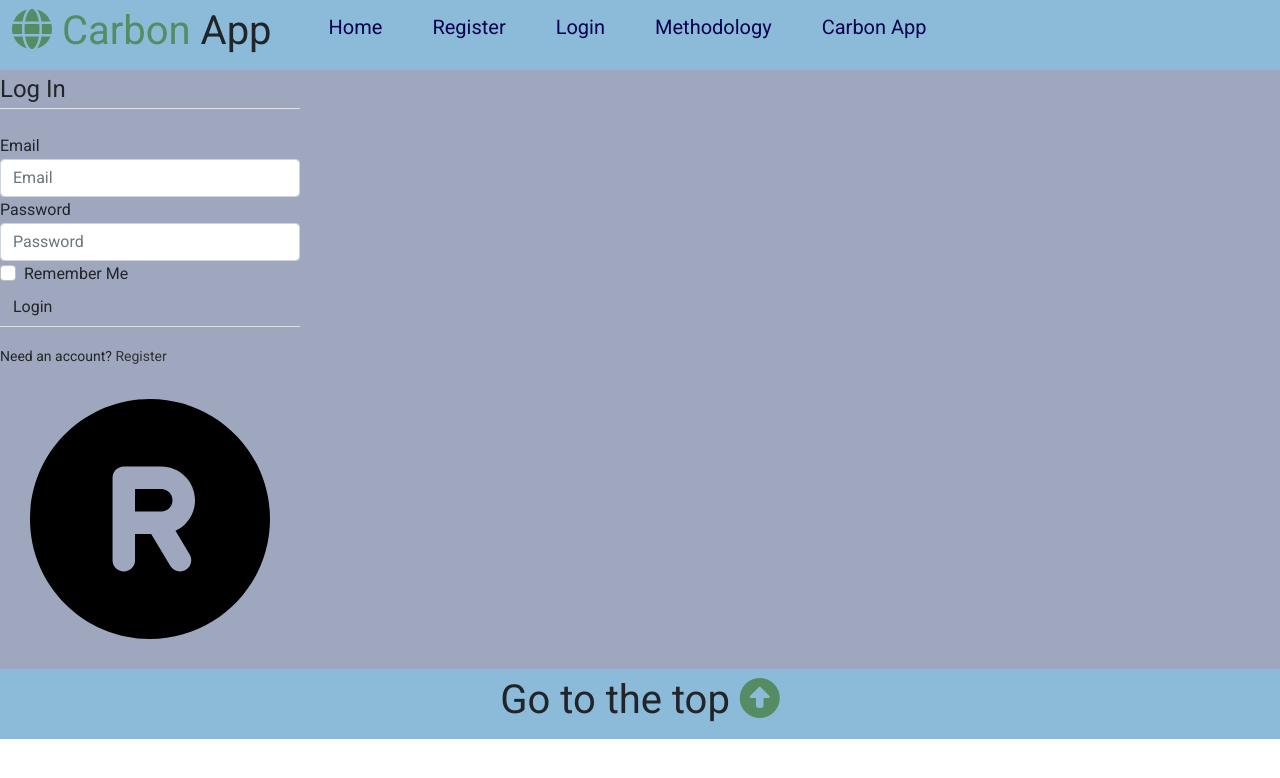
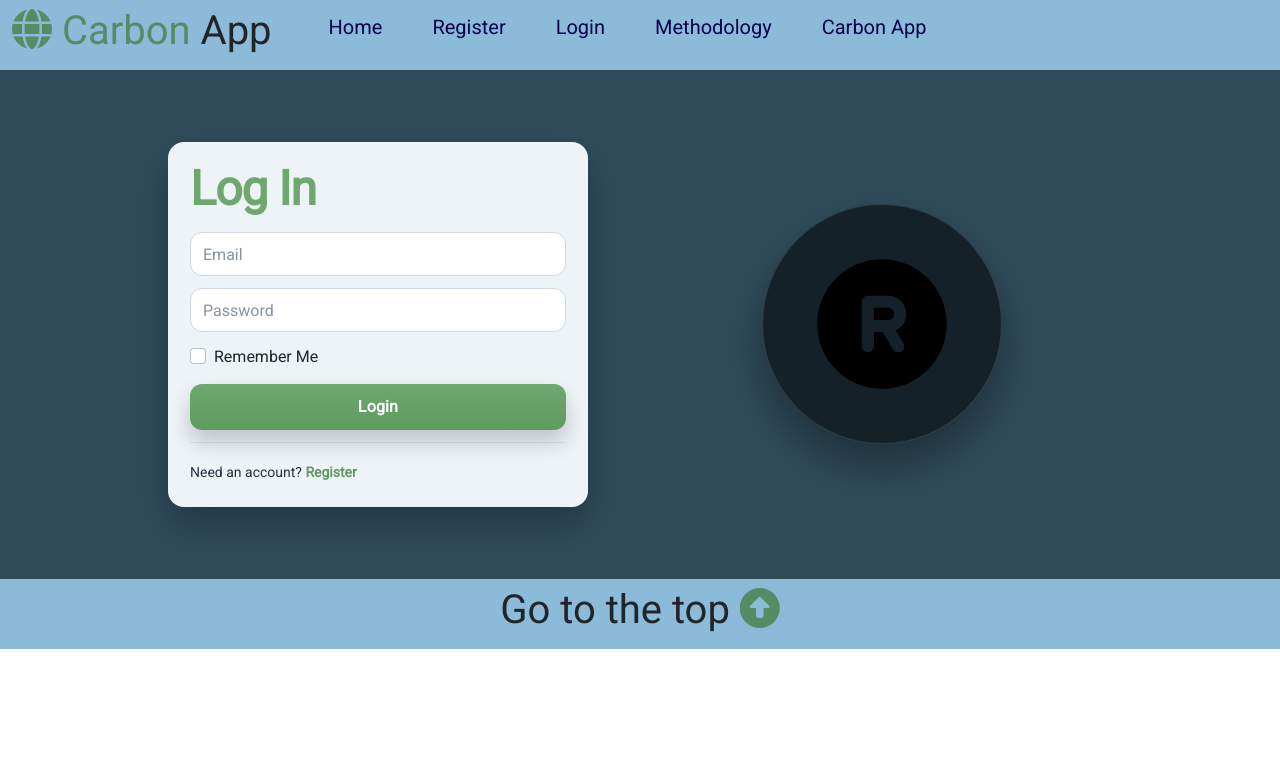
Before and after one commit to EliasAKyte/carbon-app-2026-1, a Flask app: page /login in a window 1280 px wide. Shown: the top 778 px of the page. Run offline with Flask 2, Linux system fonts and the light colour scheme; some libraries are stand-ins or nearby versions.

Commit message:
Update users.css

```diff
--- a/capp/static/users.css
+++ b/capp/static/users.css
@@ -1,57 +1,174 @@
-/*Container register header*/
-/*color=dark*/
-.register_section_css {
-  display: flex;
-  background: #9fa7bf;
+/* ===== Register/Login (ren, pen, robust) ===== */
+.register_section_css{
+  --bg: #2f4b5a;
+  --card: #eef3f7;
+  --text: #0f172a;
+  --muted: #64748b;
+  --primary: #6fa86f;
+  --primary2: #5f9a5f;
+  --border: #cfd8e3;
+
+  background: var(--bg);
+  padding: 72px 0;
 }
 
-  .register_section_css .container {
-  display: flex;
-  background: #9fa7bf;
+/* Wrapper: form venstre, logo høyre */
+.register_section_css .register-wrap{
+  max-width: 1000px;
+  margin: 0 auto;
+  padding: 0 28px;
+
+  display: grid;
+  grid-template-columns: 420px 1fr;
+  gap: 64px;
+  align-items: center;
+  justify-content: center;
 }
 
-  .register_section_css .container {
-    display: flex;
-    align-items: start;
-    justify-content: space-between;
-  }
-      /*color=dark*/
-  .register_section_css .container .box {
-    flex: 1;
-    background: #fff;
-    color: #fff;
-    border-radius: 2px;
-    margin: 20px 10px;
-    padding: 15px 20px;
-    text-align:center;
+/* Kortet med form */
+.register_section_css .register-card{
+  background: var(--card);
+  border-radius: 16px;
+  padding: 22px;
+  box-shadow: 0 18px 40px rgba(0,0,0,.25);
 }
 
-  .register_section_css .container  .box:nth-of-type(1) {
-    flex-grow:1;
-    background: #9fa7bf;
-    color: #fff;
-    border-radius: 10px;
-    margin: 0px 0px;
-    padding: 0px 0px;
-    text-align:left;
+/* Legend/tittel */
+.register_section_css legend{
+  margin: 0 0 18px 0 !important;
+  padding: 0 !important;
+  border: 0 !important;
+
+  font-size: 48px;
+  line-height: 1.05;
+  font-weight: 800;
+  letter-spacing: -0.02em;
+  color: var(--primary);
 }
 
-  .register_section_css .container  .box:nth-of-type(2) {
-    flex-grow:3;
-  background: #49736f;
-  color: #fff;
-  border-radius: 10px;
-  margin: 20px 10px;
-  padding: 15px 20px;
-  text-align:center;
+/* labels av (du ville ha placeholder look) */
+.register_section_css .form-control-label{
+  display: none;
 }
 
-  .register_section_css .container  .box:nth-of-type(3) {
-    flex-grow:1;
-  background: #9fa7bf;
+.register_section_css .form-group{
+  margin-bottom: 12px;
+}
+
+/* Inputs */
+.register_section_css .form-control{
+  width: 100%;
+  box-sizing: border-box;
+
+  height: 44px;
+  padding: 10px 12px;
+
+  border: 1px solid var(--border);
+  border-radius: 12px;
+
+  background: #fff;
+  color: var(--text);
+
+  outline: none;
+  transition: box-shadow .15s ease, border-color .15s ease;
+}
+
+.register_section_css .form-control::placeholder{
+  color: color-mix(in srgb, var(--muted) 78%, white 22%);
+}
+
+.register_section_css .form-control:focus{
+  border-color: color-mix(in srgb, var(--primary) 65%, #fff 35%);
+  box-shadow: 0 0 0 4px rgba(111,168,111,.18);
+}
+
+/* Invalid */
+.register_section_css .is-invalid{
+  border-color: #e11d48 !important;
+  box-shadow: 0 0 0 4px rgba(225,29,72,.12);
+}
+
+/* Knapp */
+.register_section_css .register-btn{
+  width: 100%;
+  height: 46px;
+
+  border: 0;
+  border-radius: 12px;
+
+  background: linear-gradient(180deg, var(--primary), var(--primary2));
   color: #fff;
-  border-radius: 10px;
-  margin: 0px 0px;
-  padding: 0px 0px;
-  text-align:left;
+
+  font-weight: 800;
+  letter-spacing: .01em;
+
+  box-shadow: 0 12px 22px rgba(0,0,0,.20);
+  cursor: pointer;
+
+  transition: transform .08s ease, filter .15s ease, box-shadow .15s ease;
 }
+
+.register_section_css .register-btn:hover{
+  filter: brightness(1.03);
+  box-shadow: 0 16px 26px rgba(0,0,0,.24);
+}
+
+.register_section_css .register-btn:active{
+  transform: translateY(1px);
+}
+
+/* Footer */
+.register_section_css .register-footer small{
+  color: #243041;
+}
+
+.register_section_css .register-footer a{
+  color: var(--primary2);
+  font-weight: 700;
+  text-decoration: none;
+}
+
+.register_section_css .register-footer a:hover{
+  text-decoration: underline;
+}
+
+/* Logo på høyre side */
+.register_section_css .register-logo{
+  display: grid;
+  place-items: center;
+}
+
+.register_section_css .logo-bubble{
+  width: 240px;
+  height: 240px;
+  border-radius: 999px;
+
+  background: rgba(0,0,0,.55);
+  border: 1px solid rgba(255,255,255,.12);
+  box-shadow: 0 22px 44px rgba(0,0,0,.35);
+
+  display: grid;
+  place-items: center;
+
+  backdrop-filter: blur(6px);
+}
+
+.register_section_css .logo-bubble img{
+  width: 68%;
+  height: 68%;
+  object-fit: contain;
+  display: block;
+}
+
+/* Mobil: stable under hverandre */
+@media (max-width: 900px){
+  .register_section_css .register-wrap{
+    grid-template-columns: 1fr;
+    gap: 22px;
+  }
+
+  .register_section_css .register-card{
+    max-width: 520px;
+    margin: 0 auto;
+  }
+}
```
Lines whose indentation alone changed are shown as unchanged.
